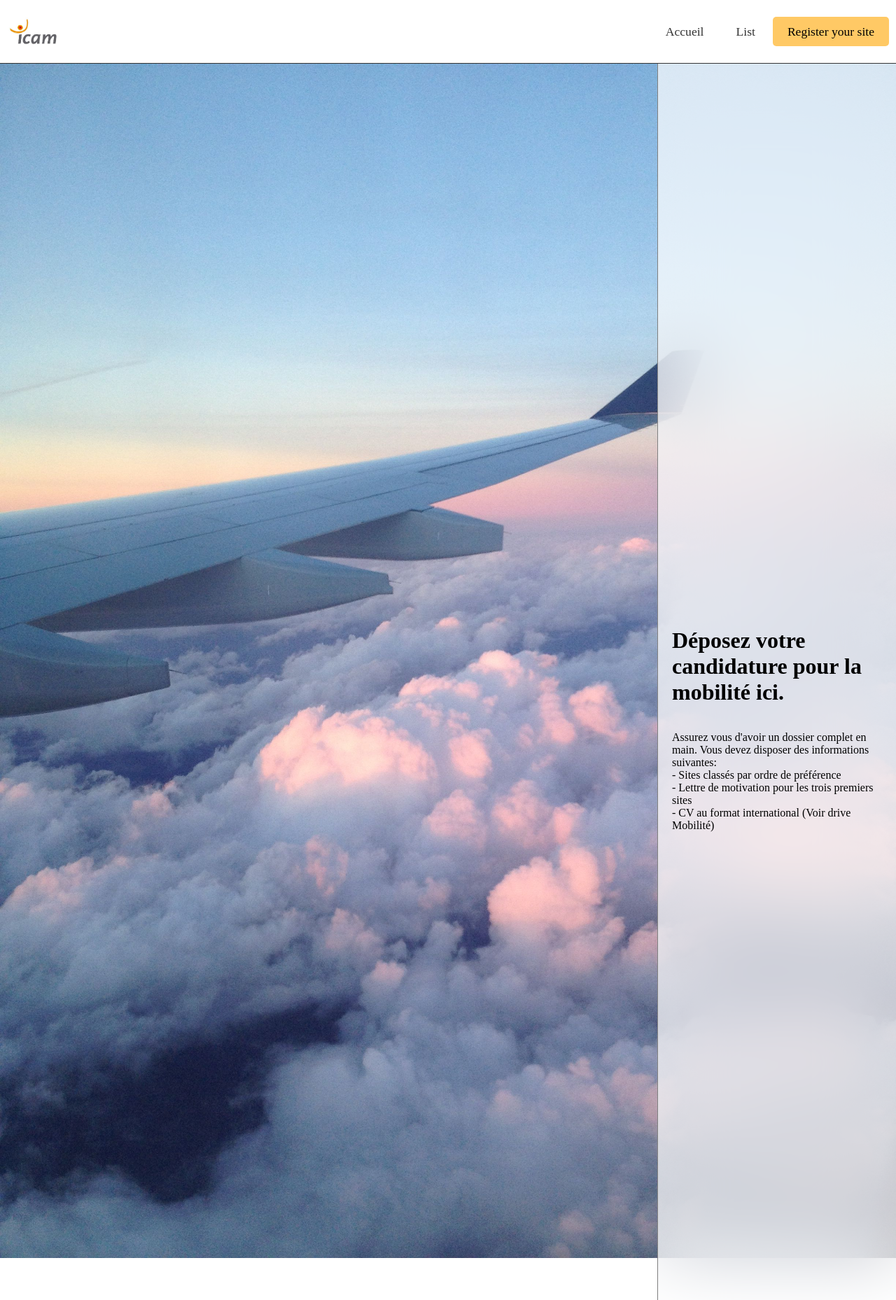
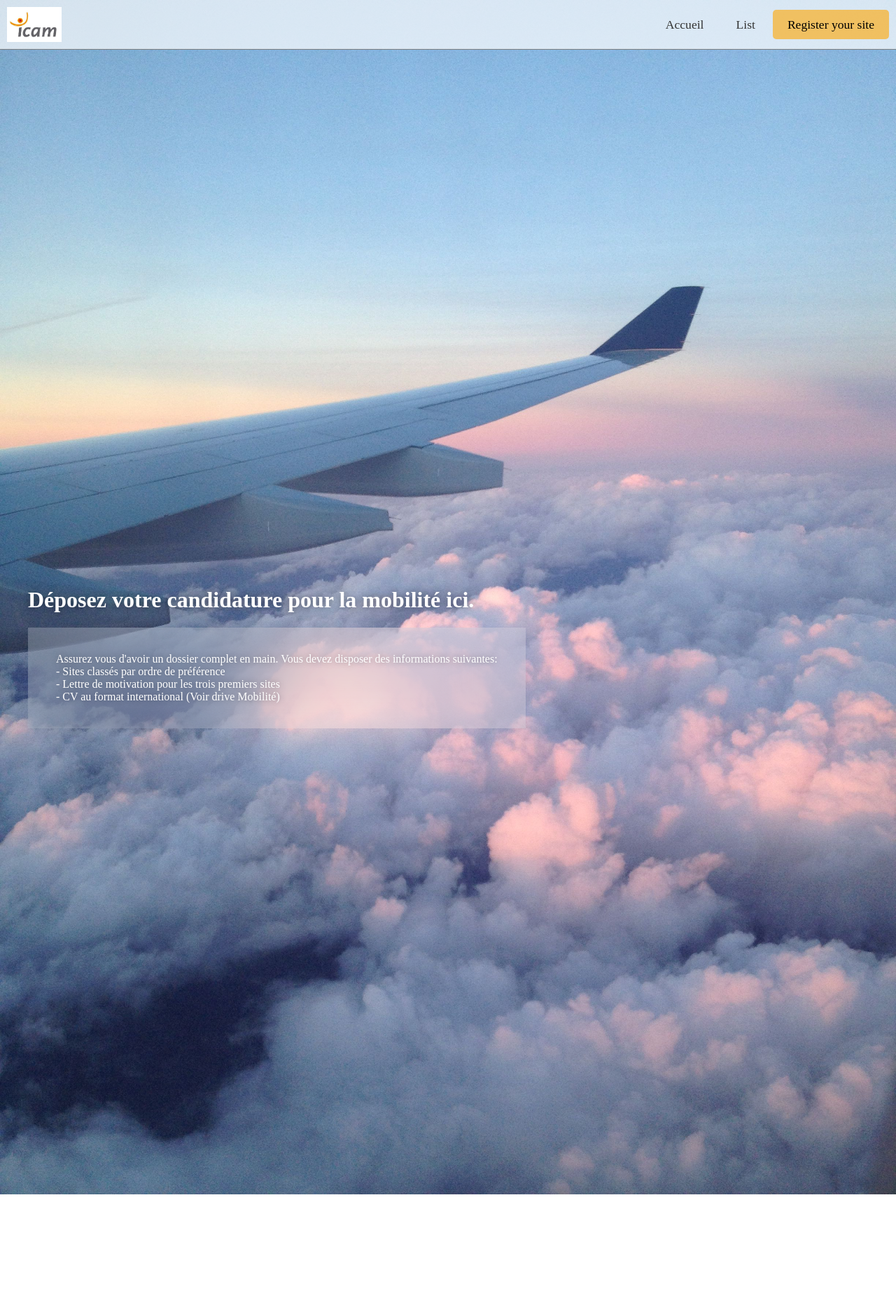
Before and after one commit to falachabt/dynamic_web_app, a Flask app: page / in a window 1280 px wide. Shown: the whole page at 70% size. Run offline with Flask 3, Linux system fonts and the light colour scheme; some libraries are stand-ins or nearby versions; some web fonts are replaced.

Commit message:
modifications de style

```diff
--- a/app.py
+++ b/app.py
@@ -4,7 +4,7 @@
 app = Flask(__name__)
 
 
-app.config['MYSQL_HOST'] = '127.0.0.1'
+app.config['MYSQL_HOST'] = 'localhost'
 app.config['MYSQL_USER'] = 'root'
 app.config['MYSQL_PASSWORD'] = ''
 app.config['MYSQL_DB'] = 'PBLMIA11'
@@ -35,7 +35,7 @@
 
     cur.execute("SELECT studentMail, campusName FROM mobilitywish JOIN campus ON mobilitywish.Campus_idCampus = campus.idCampus")
     for rows in cur.fetchall():
-        htmlCode += "<tr><td>" + str(rows[0]) +'></td><td>' + str(rows[1]) + '</td></tr>'
+        htmlCode += "<tr><td><a href='mailto:" + str(rows[0]) +"'>" + str(rows[0]) +"</a></td><td>" + str(rows[1]) + '</td></tr>'
 
     cur.close()
 
--- a/static/css/styles.css
+++ b/static/css/styles.css
@@ -33,6 +33,7 @@
     width: 100%;
     display: flex;
     flex-direction: column;
+    overflow: hidden;
 }
 
 header {
@@ -41,10 +42,10 @@
     backdrop-filter: blur(50px);
     position: sticky;
     top: 0;
-    z-index: 2000;
+    z-index: 3000;
     text-align: center;
-    padding: 20px 10px;
-    border-bottom: 1px #333 solid;
+    padding: 10px 10px;
+    border-bottom: solid 1px gray;
     display: flex;
     justify-content: space-between;
     align-items: center;
@@ -90,11 +91,14 @@
 /*****************  PAGE CONTENT   **********************/
 
 .content {
-    position: relative;
-    padding: 0;
+    position: absolute;
+    top: 0;
+    bottom: 0;
+    left: 0;
+    right: 0;
     display: block;
-    height: inherit;
-    overflow-y: hidden;
+    overflow-y: scroll;
+    overflow-x: hidden;
 }
 
 .vertical{
@@ -132,37 +136,86 @@
     text-align: left;
 }
 
-.alwaysOnTop{
-    position: absolute;
-    z-index: 1000;
-    right: 0;
-    width: 300px;
-    background-color: rgba(255, 255, 255, 0.7);
-    backdrop-filter: blur(50px);
-    border-left: 1px solid gray;
-    height: 100%;
-    padding: 20px;
-}
-
 table{
-    width: 100%;
+    width: calc(100vw - 80px);
     border-collapse: collapse;
 }
 
 tr{
-    border-bottom: solid 4px white;
+    border-bottom: solid 1px rgb(224, 224, 224);
     background-color: transparent;
-    background-color: rgba(156, 156, 156, 0.199);
+    /*background-color: rgba(156, 156, 156, 0.199);*/
     height: 1.5em;
 }
 
 td{
+    color:  gray;
     padding: 5px 10px;
 }
 
 th{
-    background-color: orange;
-    color: white;
+    /*background-color: orange;*/
+    color: black;
+    font-family: 'Montserrat Bold';
     text-align: left;
     padding: 5px 10px;
 }
+
+a{
+    color:  gray;
+    text-decoration: none;
+}
+
+a:hover{
+    text-decoration: underline;
+}
+
+.colorBanner{
+    background-color: orange;
+    width: calc(100% - 80px);
+    height: 200px;
+    padding: 40px;
+}
+
+.contentTitle{
+    color: white;
+    position:fixed;
+    margin-top: 160px;
+}
+
+.wideButton{
+    color: black;
+    background-color: white;
+    width: calc(100% - 20px);
+    text-align: center;
+    border-radius: 5px;
+    padding: 10px;
+    transition: .1s;
+}
+
+.wideButton:hover{
+    text-decoration: none;
+    scale: .95;
+    cursor: pointer;
+}
+
+.onTop{
+    z-index: 2000;
+    box-shadow: 0 0 40px rgba(0, 0, 0, 0.400);
+}
+
+.floating{
+    position: absolute;
+    left: 0;
+    top: 0;
+    bottom: 0;
+    color: white;
+    padding: 40px;
+    text-shadow: 0 0 10px rgba(0, 0, 0, 0.400);
+}
+
+.blurred{
+    background-color: rgba(255, 255, 255, 0.2);
+    backdrop-filter: blur(50px);
+    padding: 20px 40px;
+}
--- a/templates/index.html
+++ b/templates/index.html
@@ -6,8 +6,9 @@
       <div class='mapArea'>
          <img src="{{ url_for('static', filename='images/plane.jpg') }}" class='map' alt="icam map" srcset="">
       </div>
-      <div class='vertical alwaysOnTop'>
+      <div class='vertical floating'>
          <h1 class='mainTitle'>Déposez votre candidature pour la mobilité ici.</h1>
+         <div class='blurred'>
             <p>
                Assurez vous d'avoir un dossier complet en main. Vous devez disposer des informations suivantes:
                <br>
@@ -18,4 +19,5 @@
          </div>
       </div>
    </div>
+</div>
 {% endblock %}
```
Also changed, not shown: templates/list.html (+7 -3 lines). Lines whose indentation alone changed are shown as unchanged.
